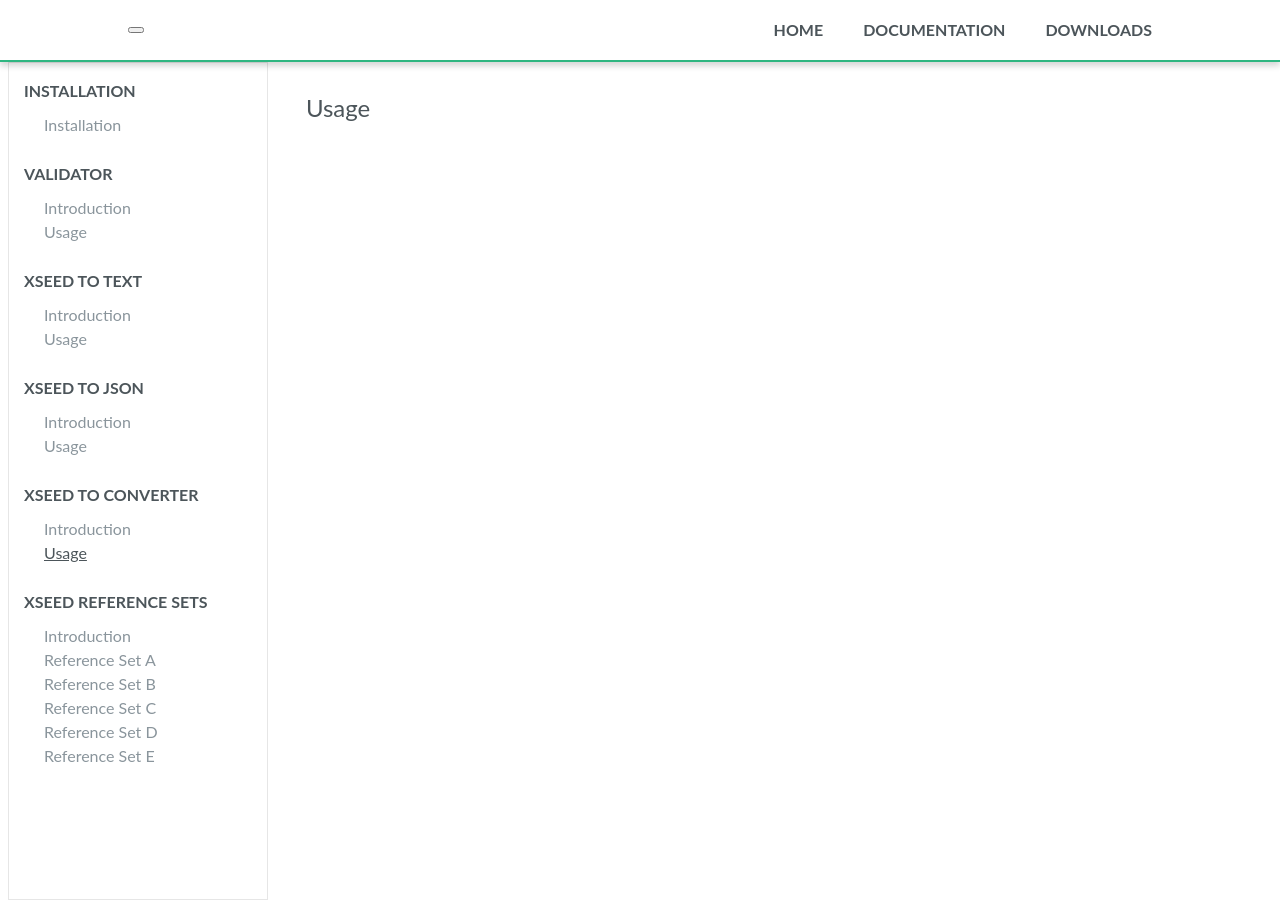
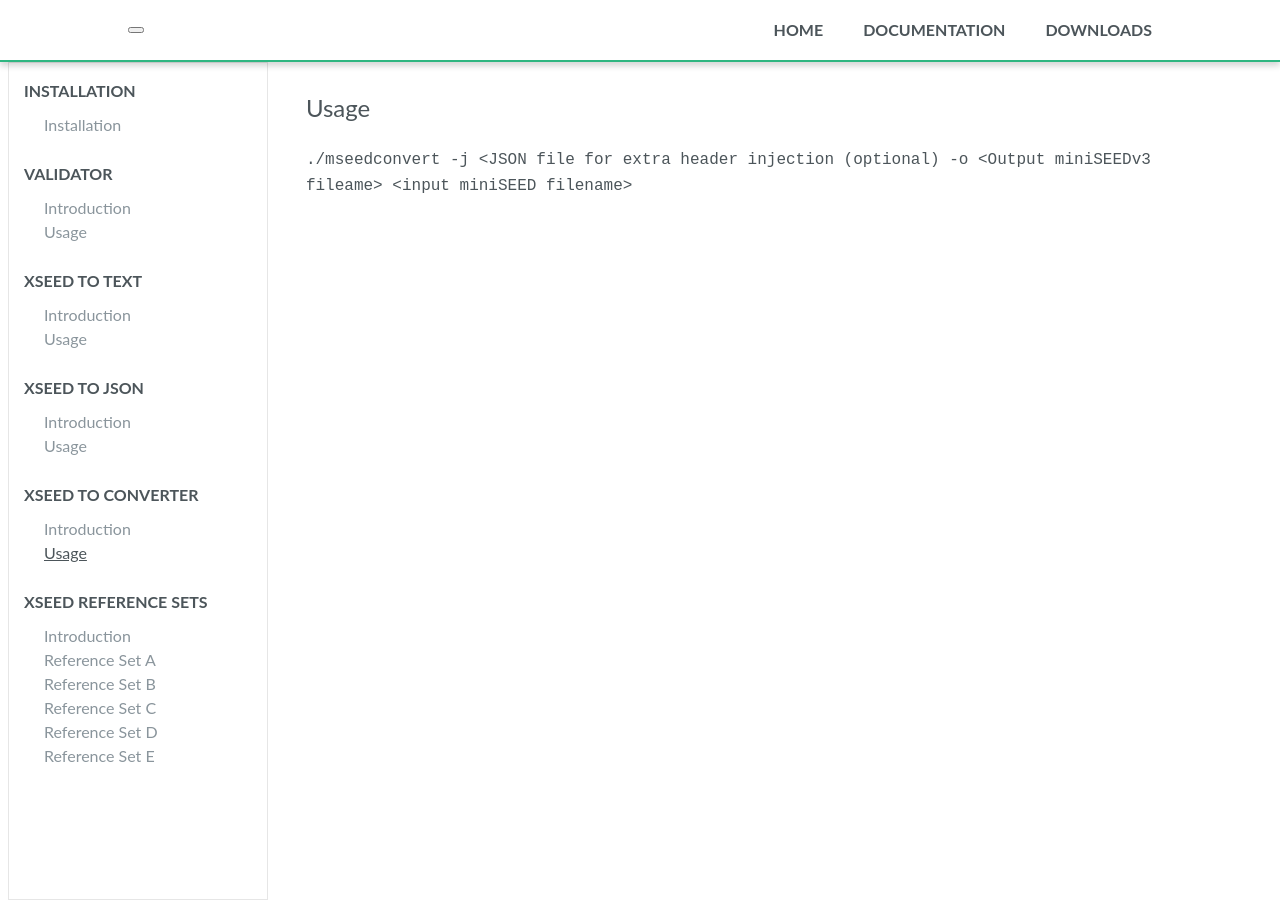
Before and after one commit to jeffreyleifer/xseed-utils, a Jekyll site: the page built from docs/_documentation/mSEED to xSEED Converter/Usage.md, in a window 1280 px wide. Built offline with Jekyll 4.4.1, drawn with Linux system fonts in a browser that asks for light colours; nearby versions of some CDN libraries; comment, search, counter and statistics services are not loaded.

Commit message:
Added xSEED to Converter/Usage

````diff
--- a/docs/_documentation/mSEED to xSEED Converter/Usage.md
+++ b/docs/_documentation/mSEED to xSEED Converter/Usage.md
@@ -4,3 +4,5 @@ category: xSEED to Converter
 order: 2
 title: Usage
 ---
+
+```./mseedconvert -j <JSON file for extra header injection (optional) -o <Output miniSEEDv3 fileame> <input miniSEED filename>```
````
